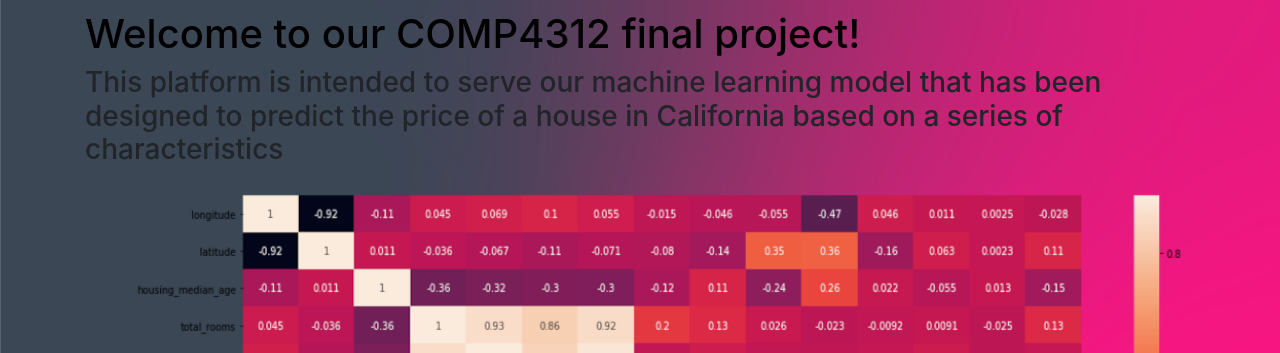
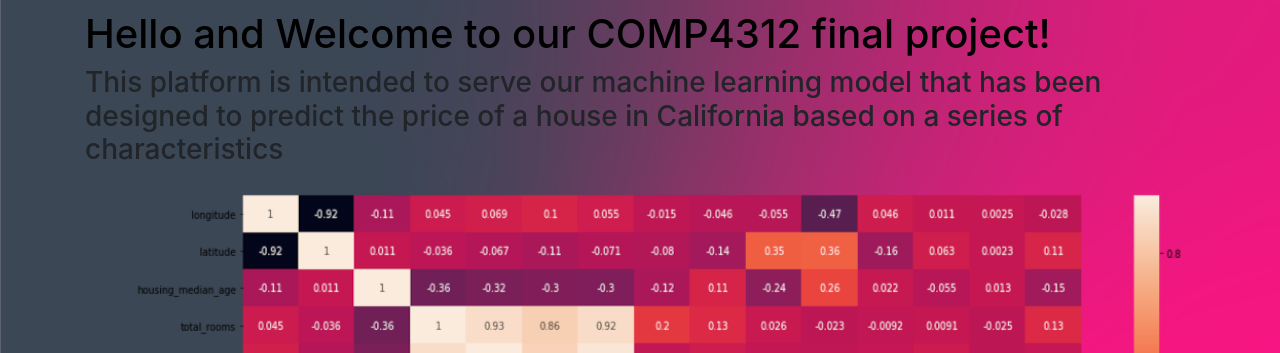
Before and after one commit to thaimac/COMP4312finalProject, a Flask app: page / in a window 1280 px wide. Shown: the part 56-409 px from the top of the page. Run offline with Flask 2, Linux system fonts and the light colour scheme; parts of the project's set-up code (start-up, migrations or seed data) failed here and were passed over; some libraries are stand-ins or nearby versions.

Commit message:
Update index.html

```diff
--- a/src/templates/index.html
+++ b/src/templates/index.html
@@ -1,5 +1,5 @@
 {% extends 'base.html' %} {% block content %}
-<h1 class="block-title">{% block title %} Welcome to our COMP4312 final project! {% endblock %}</h1>
+<h1 class="block-title">{% block title %} Hello and Welcome to our COMP4312 final project! {% endblock %}</h1>
 <h3>This platform is intended to serve our machine learning model that has been designed to predict the price of a house in California based on a series of characteristics</h3>
 <img src="/static/plot1.png" class="notebook-img" />
 <img src="/static/plot2.jpg" class="notebook-img" />
```
